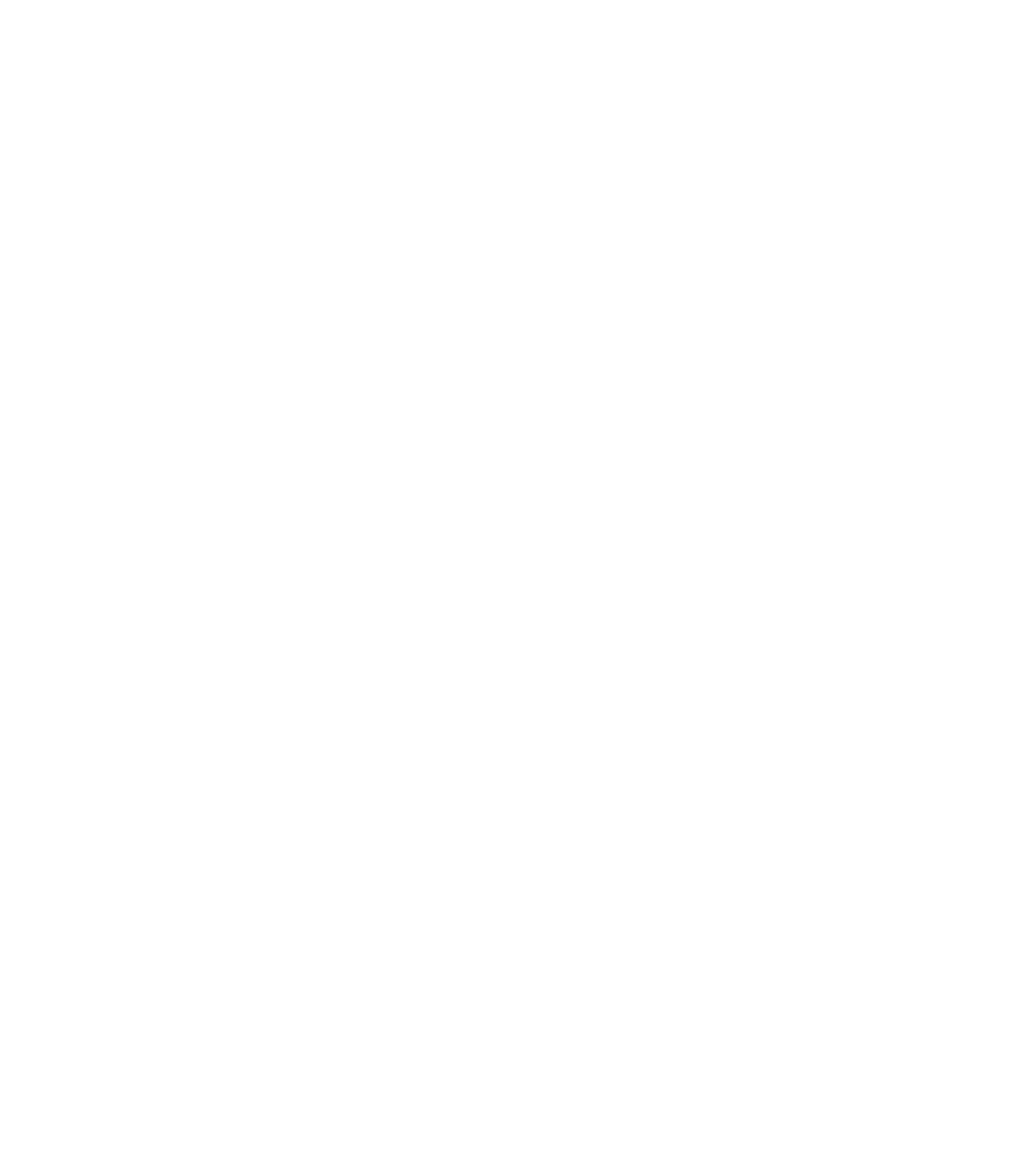
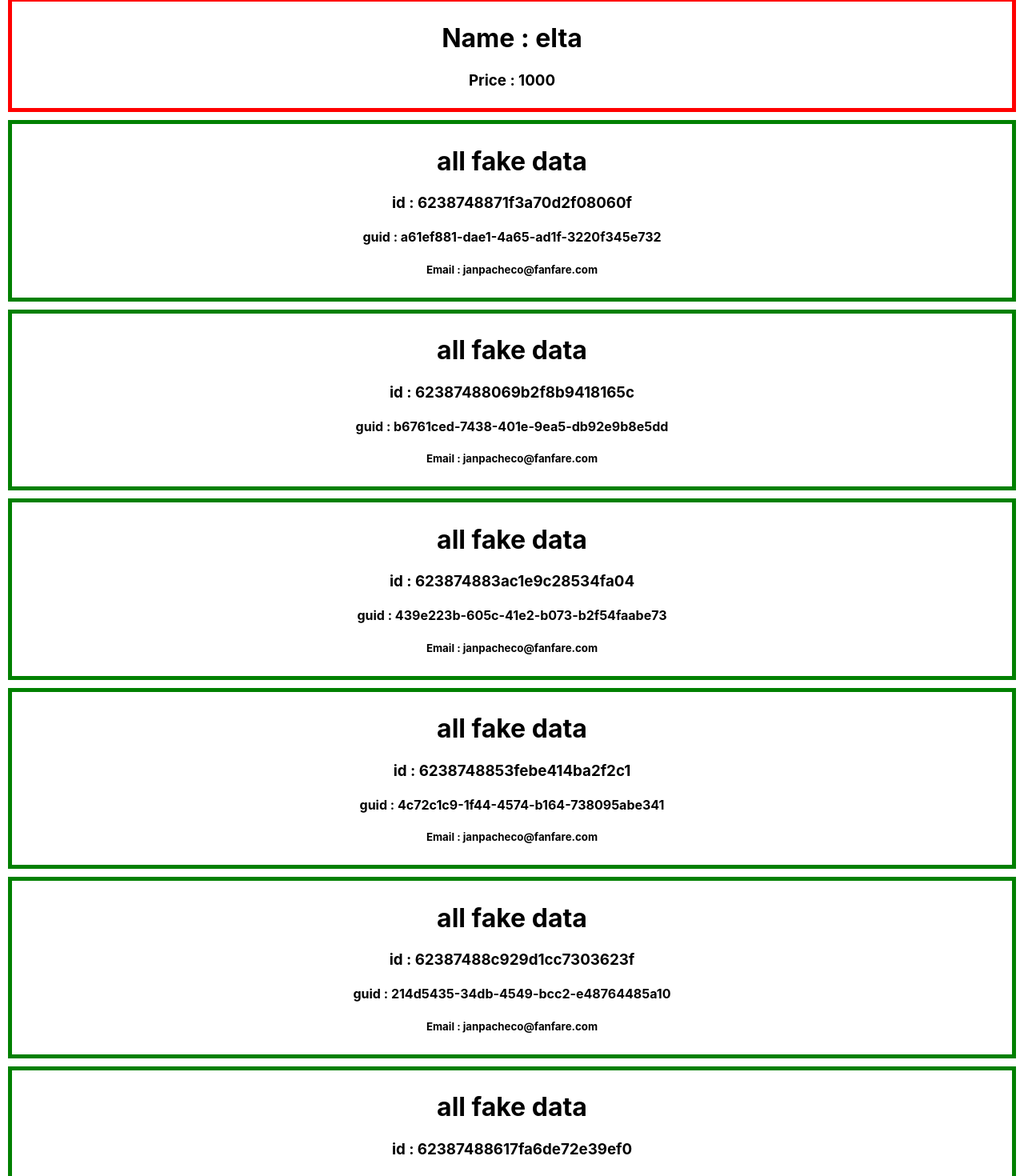
Before and after one commit to Shihab2022/start-react-simple-react-milestone-8, a React (Create React App) app in the folder storage-integration-module-47-5/: page / in a window 1280 px wide. Shown: the part 760-2230 px from the top of the page at 80% size. Before the commit the page ends 800 px from the top, so only its background shows below. Built offline with nearby package versions, Linux system fonts and the light colour scheme.

Commit message:
fake data

```diff
--- a/storage-integration-module-47-5/src/Componant/Cosmetic/Cosmetic.js
+++ b/storage-integration-module-47-5/src/Componant/Cosmetic/Cosmetic.js
@@ -3,7 +3,7 @@ import React from 'react';
 const Cosmetic = (props) => {
     const {name,price}=props.cosmetic
     return (
-        <div>
+        <div style={{border:'5px solid red', padding:'5px',margin:'10px'}}>
           <h1>Name : {name}</h1>
           <h3>Price : {price}</h3>
         </div>
--- a/storage-integration-module-47-5/src/Componant/Cosmetic/Cosmetics.js
+++ b/storage-integration-module-47-5/src/Componant/Cosmetic/Cosmetics.js
@@ -1,8 +1,9 @@
 import React from 'react';
 import Cosmetic from './Cosmetic';
+import FakeData from './FakeData';
 
 const Cosmetics = () => {
-
+// by array
     const cosmetics=[
         {id:1, name:'alta', price:1000},
         {id:2,name:'rlta',price:3000},
@@ -10,13 +11,59 @@ const Cosmetics = () => {
         {id:4,name:'dlta',price:5000},
         {id:5,name:'elta',price:1000}
     ]
+
+    // by fake data
+
+    const fakeAllData =[
+        {
+          "id": "6238748871f3a70d2f08060f",
+          "index": 0,
+          "guid": "a61ef881-dae1-4a65-ad1f-3220f345e732",
+          "email": "janpacheco@fanfare.com"
+        },
+        {
+          "id": "62387488069b2f8b9418165c",
+          "index": 1,
+          "guid": "b6761ced-7438-401e-9ea5-db92e9b8e5dd",
+          "email": "janpacheco@fanfare.com"
+        },
+        {
+          "id": "623874883ac1e9c28534fa04",
+          "index": 2,
+          "guid": "439e223b-605c-41e2-b073-b2f54faabe73",
+          "email": "janpacheco@fanfare.com"
+        },
+        {
+          "id": "6238748853febe414ba2f2c1",
+          "index": 3,
+          "guid": "4c72c1c9-1f44-4574-b164-738095abe341",
+          "email": "janpacheco@fanfare.com"
+        },
+        {
+          "id": "62387488c929d1cc7303623f",
+          "index": 4,
+          "guid": "214d5435-34db-4549-bcc2-e48764485a10",
+          "email": "janpacheco@fanfare.com"
+        },
+        {
+          "id": "62387488617fa6de72e39ef0",
+          "index": 5,
+          "guid": "256920df-97c5-4be7-a94e-01d5aaaae067",
+          "email": "janpacheco@fanfare.com"
+        }
+      ]
     return (
         <div>
+
             <h1>all cosmetics</h1>
+            {/* for array */}
             {
-
 cosmetics.map(cosmetic=> <Cosmetic cosmetic={cosmetic} key={cosmetic.id}></Cosmetic>)
             }
+{/* for dake data */}
+{
+    fakeAllData.map(data=><FakeData data={data} key={data.index}></FakeData>)
+}
         </div>
     );
 };
--- /dev/null
+++ b/storage-integration-module-47-5/src/Componant/Cosmetic/FakeData.js
@@ -0,0 +1,15 @@
+import React from 'react';
+
+const FakeData = (props) => {
+    const {id,guid,email}=props.data
+    return (
+        <div style={{border:'5px solid green', padding:'5px',margin:'10px'}}>
+            <h1>all fake data</h1>
+            <h3>id : {id}</h3>
+            <h4>guid : {guid}</h4>
+            <h5>Email : {email}</h5>
+        </div>
+    );
+};
+
+export default FakeData;
```
